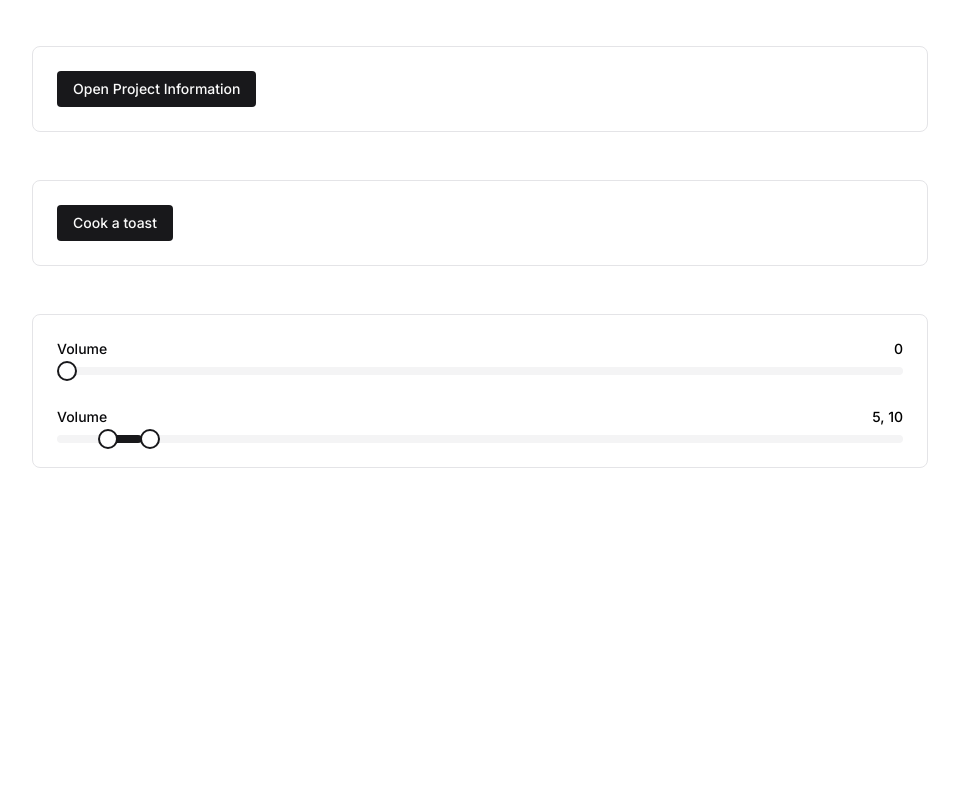
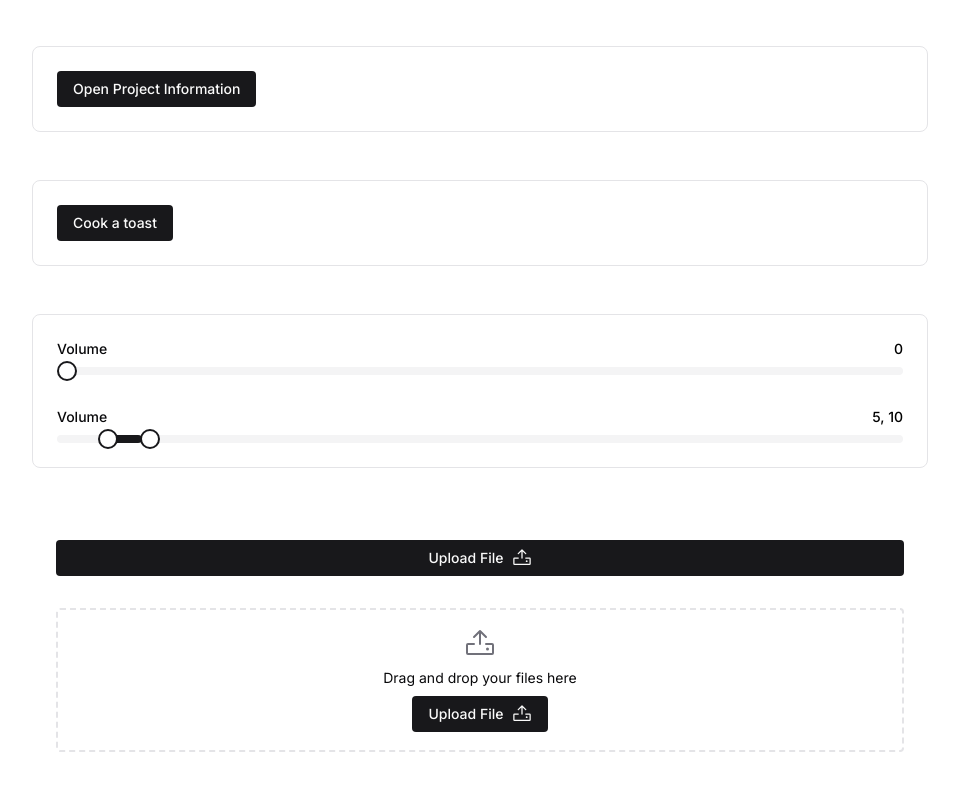
Before and after one commit to thevipinmishra/harbor-ui, a Next.js app: page / in a window 1280 px wide. Shown: the part 6135-6925 px from the top of the page, without its empty margins (160-1119 px from the left). Before the commit the page ends 6643 px from the top, so only its background shows below. Built offline with nearby package versions, Linux system fonts and the light colour scheme.

Commit message:
feat: add FileUpload component with dropzone and preview functionality

```diff
--- a/package.json
+++ b/package.json
@@ -21,7 +21,7 @@
     "react": "19.0.0",
     "react-dom": "19.0.0",
     "tailwind-merge": "^2.6.0",
-    "tailwind-variants": "^0.3.0",
+    "tailwind-variants": "^0.3.1",
     "zod": "^3.24.1"
   },
   "devDependencies": {
--- a/src/app/(home)/page.tsx
+++ b/src/app/(home)/page.tsx
@@ -20,6 +20,14 @@ import {
   SliderLabel,
   SliderValueText,
 } from "@/components/ui/Slider";
+import {
+  FileUpload,
+  FileUploadContext,
+  FileUploadDropzone,
+  FileUploadPreview,
+  FileUploadTrigger,
+} from "@/components/ui/FileUpload";
+import { Upload } from "@phosphor-icons/react";
 
 export default function HomePage() {
   return (
@@ -123,6 +131,28 @@ export default function HomePage() {
             <SliderControl />
           </Slider>
         </section>
+
+        <section className="container space-y-8 p-6">
+          <FileUpload>
+            <FileUploadTrigger asChild>
+              <Button fullWidth>
+                Upload File <Upload />
+              </Button>
+            </FileUploadTrigger>
+            <FileUploadPreview />
+          </FileUpload>
+
+          <FileUpload>
+            <FileUploadDropzone>
+              <FileUploadTrigger asChild>
+                <Button>
+                  Upload File <Upload />
+                </Button>
+              </FileUploadTrigger>
+            </FileUploadDropzone>
+            <FileUploadPreview />
+          </FileUpload>
+        </section>
       </div>
     </main>
   );
--- /dev/null
+++ b/src/components/ui/FileUpload.tsx
@@ -0,0 +1,82 @@
+import { tv } from "@/lib/tv.config";
+import {
+  type FileUploadDropzoneProps,
+  type FileUploadItemGroupProps,
+  type FileUploadRootProps,
+  type FileUploadTriggerProps,
+  FileUpload as Primitive,
+} from "@ark-ui/react/file-upload";
+import { File, Upload, X } from "@phosphor-icons/react";
+import { Button } from "./Button";
+
+const fileUploadVariants = tv({
+  slots: {
+    root: ["space-y-3"],
+    dropzone: ["min-h-36 rounded border-2 p-4 flex flex-col items-center gap-2 justify-center border-dashed border-input"],
+    previewItem: ['flex p-2 rounded border items-center gap-2 border-border']
+  },
+});
+
+const FileUpload = (props: FileUploadRootProps) => {
+  const { children, className, ...rest } = props;
+  return (
+    <Primitive.Root className={fileUploadVariants().root()} {...rest}>
+      {children}
+      <Primitive.HiddenInput />
+    </Primitive.Root>
+  );
+};
+
+const FileUploadTrigger = (props: FileUploadTriggerProps) => {
+  const { className, ...rest } = props;
+  return <Primitive.Trigger {...rest} />;
+};
+
+const FileUploadDropzone = (props: FileUploadDropzoneProps) => {
+  const { className, children, ...rest } = props;
+  return (
+    <Primitive.Dropzone className={fileUploadVariants().dropzone()} {...rest}>
+      <Upload className="size-8 text-muted-foreground" />
+      <p className="text-sm text-foreground">Drag and drop your files here</p>
+      {children}
+    </Primitive.Dropzone>
+  );
+};
+
+const FileUploadPreview = (props: FileUploadItemGroupProps) => {
+  const { className, ...rest } = props;
+  return (
+    <Primitive.ItemGroup {...rest}>
+      <Primitive.Context>
+        {({ acceptedFiles }) =>
+          acceptedFiles.map((file) => (
+            <Primitive.Item className={fileUploadVariants().previewItem()} key={file.name} file={file}>
+             <div className="flex-1 flex items-center gap-2">
+             <Primitive.ItemPreview type=".*">
+                <File />
+              </Primitive.ItemPreview>
+              <Primitive.ItemName className="text-sm font-medium" />
+              <Primitive.ItemSizeText className="text-sm text-muted-foreground" />
+             </div>
+              <Primitive.ItemDeleteTrigger asChild>
+               <Button variant="plain" size="icon">
+               <X />
+                </Button>
+              </Primitive.ItemDeleteTrigger>
+            </Primitive.Item>
+          ))
+        }
+      </Primitive.Context>
+    </Primitive.ItemGroup>
+  );
+};
+
+const FileUploadContext = Primitive.Context;
+
+export {
+  FileUpload,
+  FileUploadTrigger,
+  FileUploadDropzone,
+  FileUploadPreview,
+  FileUploadContext,
+};
```
Also changed, not shown: 2 other files (tests, documents, lock files or other folders).
